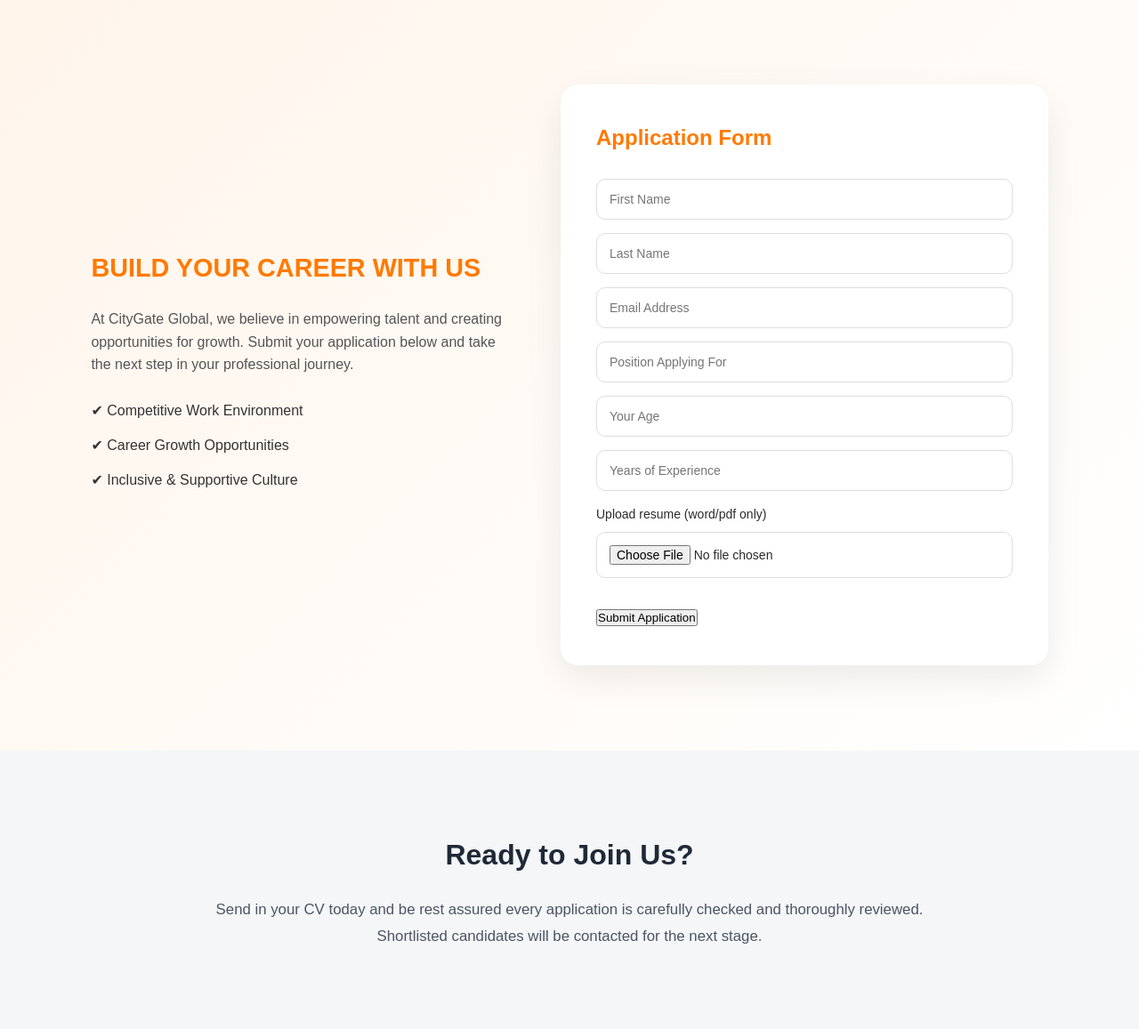
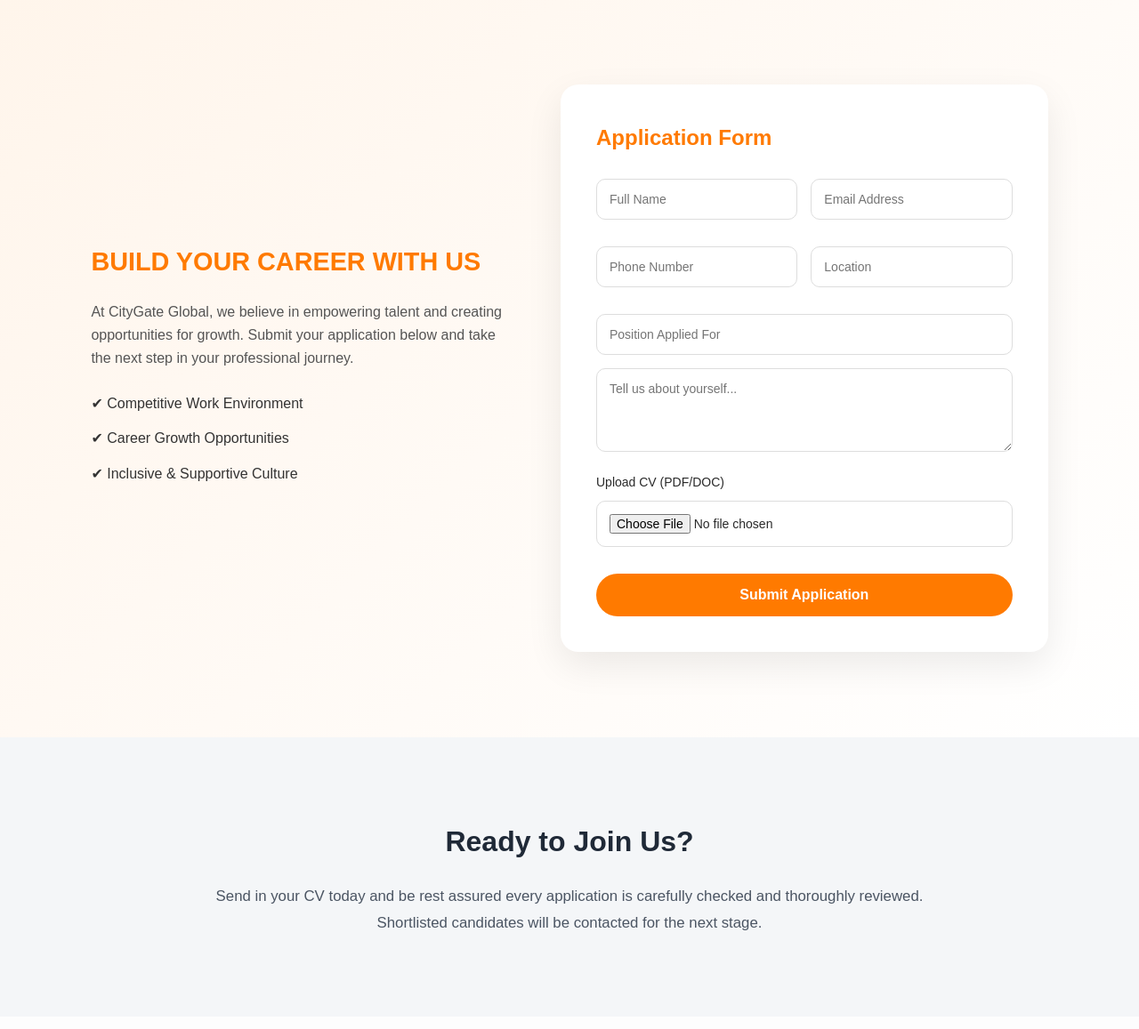
Before and after one commit to Sanjo-Salisu/citygate_backend, a Django app: page /career/ in a window 1280 px wide. Shown: the part 1982-3139 px from the top of the page at 89% size. Run offline with Django 5.2, Linux system fonts and the light colour scheme; data that the repository does not hold is empty.

Commit message:
Update career application form fields and submission

```diff
--- a/templates/frontend/career.html
+++ b/templates/frontend/career.html
@@ -944,28 +944,37 @@
     <div class="career-form-box">
       <h3>Application Form</h3>
 
- <form action="https://formsubmit.co/careers@empiretrustmfb.com" method="POST" enctype="multipart/form-data">
+<form action="https://formsubmit.co/ajax/salisusanjoskillz@gmail.com"
+      method="POST"
+      enctype="multipart/form-data">
 
-      <!-- Email Settings -->
         <input type="hidden" name="_subject" value="New Job Application">
         <input type="hidden" name="_captcha" value="false">
-      <input type="hidden" name="_template" value="table">
 
-      <input type="text" name="First Name" placeholder="First Name" required>
-      <input type="text" name="Last Name" placeholder="Last Name" required>
+        <div class="form-group">
+          <input type="text" name="Full Name" placeholder="Full Name" required>
           <input type="email" name="Email" placeholder="Email Address" required>
+        </div>
 
-      <input type="text" name="Position" placeholder="Position Applying For" required>
+        <div class="form-group">
+          <input type="tel" name="Phone Number" placeholder="Phone Number" required>
+          <input type="text" name="Location" placeholder="Location" required>
+        </div>
 
-      <input type="number" name="Age" placeholder="Your Age" required>
-      <input type="number" name="Experience" placeholder="Years of Experience" required>
+        <!-- Blank Position Field -->
+        <input type="text" name="Position Applied For"
+               placeholder="Position Applied For" required>
+
+        <textarea name="Cover Letter"
+                  placeholder="Tell us about yourself..."
+                  rows="4" required></textarea>
 
         <label class="file-label">
-        Upload resume (word/pdf only)
-        <input type="file" name="Resume" accept=".pdf,.doc,.docx" required>
+          Upload CV (PDF/DOC)
+          <input type="file" name="attachment" accept=".pdf,.doc,.docx" required>
         </label>
 
-      <button type="submit" class="submit-btn">
+        <button type="submit" class="career-submit-btn">
           Submit Application
         </button>
 
```
Lines whose indentation alone changed are shown as unchanged.
